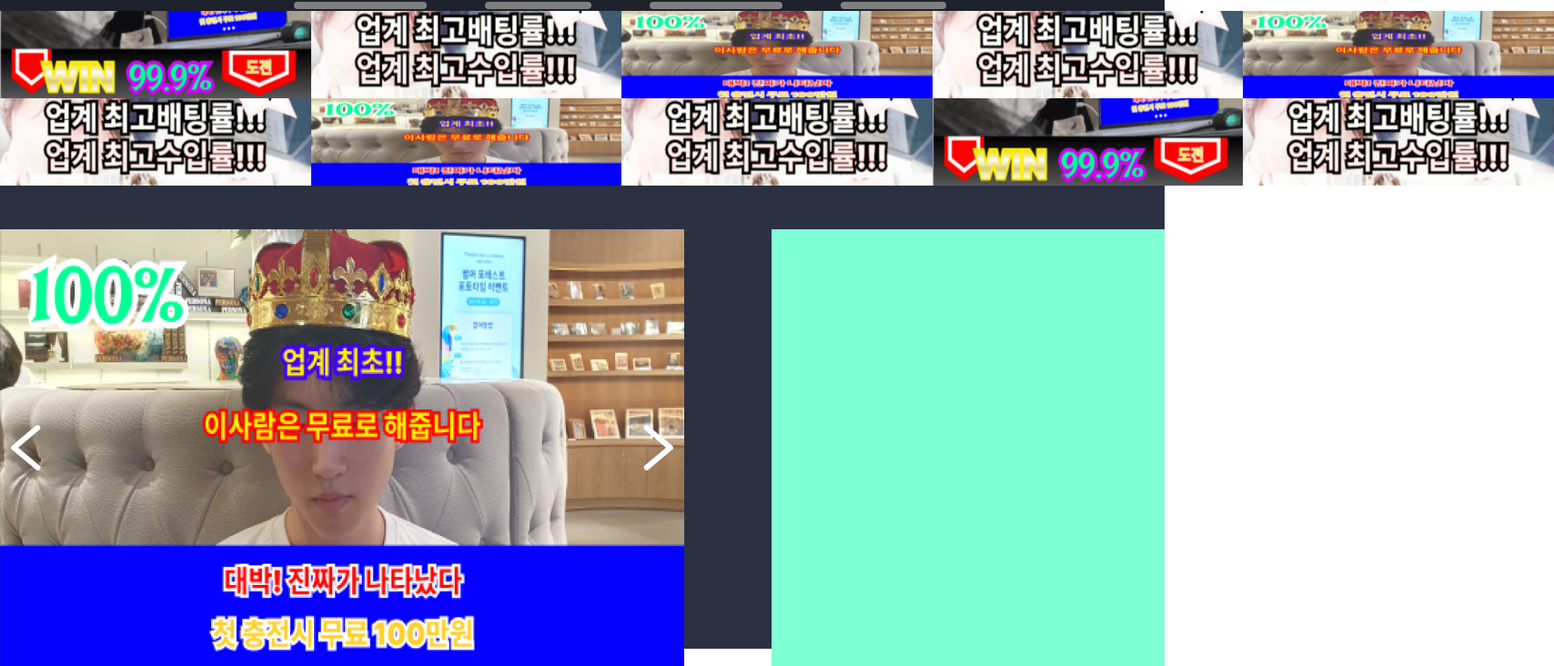
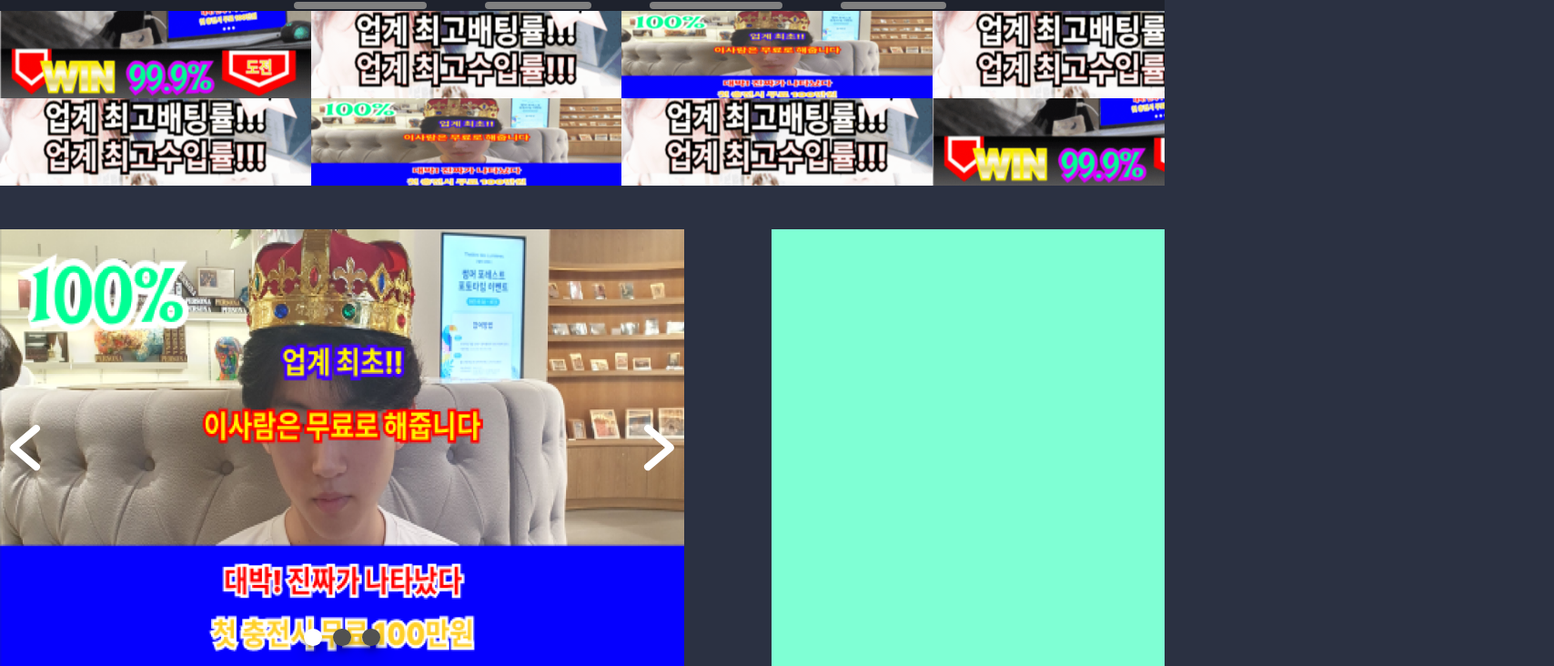
Before and after one commit to Gaft-sdhs/no-gambling-front, a React (Vite) app: page / in a window 1280 px wide. Shown: the part 87-819 px from the top of the page at 91% size, 1708 px wide, since content can reach past the window. Built offline with nearby package versions, Linux system fonts and the light colour scheme.

Commit message:
슬라이더 모션 제작중

```diff
--- a/src/App.jsx
+++ b/src/App.jsx
@@ -1,6 +1,7 @@
 import { useState } from "react";
 import Header from "./components/header/Header";
 import Content from "./components/content/Content";
+import Script from "./Script";
 
 import "./css/App.css";
 
@@ -9,6 +10,7 @@ function App() {
     <>
       <Header />
       <Content />
+      <Script />
     </>
   );
 }
--- /dev/null
+++ b/src/Script.jsx
@@ -0,0 +1,9 @@
+const Script = ()=>{
+  return (
+    <script>
+
+    </script>
+  )
+}
+
+export default Script;
--- /dev/null
+++ b/src/components/content/Dots.jsx
@@ -0,0 +1,12 @@
+import "./css/dots.css"
+const Dots = ()=>{
+  return (
+    <div className="dots">
+      <span id="1" className="selected dot"></span>
+      <span id="2" className="dot"></span>
+      <span id="3" className="dot"></span>
+    </div>
+  )
+}
+
+export default Dots;
--- a/src/components/content/Sliders.jsx
+++ b/src/components/content/Sliders.jsx
@@ -1,6 +1,7 @@
 import "./css/slider.css";
 import SliderItem from "./SliderItem";
 import Arrow from "./Arrow";
+import Dots from "./Dots";
 
 const Slider = () => {
   return (
@@ -19,6 +20,7 @@ const Slider = () => {
           left: "100%",
         }}
       />
+      <Dots />
     </div>
   );
 };
--- a/src/components/content/css/arrow.css
+++ b/src/components/content/css/arrow.css
@@ -14,7 +14,7 @@ cursor: pointer;
   display: inline-block;
   position: absolute;
   width: 2.5rem;
-  height: 0.4rem;
+  height: 0.5rem;
   background-color: white;
   border-radius: 15px;
 }
@@ -22,11 +22,11 @@ cursor: pointer;
 .arrow > .top {
   top: 0;
   left: 0;
-  transform: rotate(320deg) translateY(13px);
+  transform: rotate(320deg) translateY(12px);
 }
 
 .arrow > .bottom {
   bottom: 0;
   left: 0;
-  transform: rotate(40deg) translateY(-13px);
+  transform: rotate(40deg) translateY(-12px);
 }
--- /dev/null
+++ b/src/components/content/css/dots.css
@@ -0,0 +1,34 @@
+.dots {
+  width: 10rem;
+  height: 4rem;
+
+  position: absolute;
+  bottom: -2rem;
+  left: 50%;
+  transform: translate(-50%, -50%);
+  /* background-color: black; */
+
+  display: flex;
+  flex-direction: row;
+  justify-content: center;
+  align-items: center;
+  gap: 0.8rem;
+}
+
+.dot {
+  display: inline-block;
+
+  width: 1.2rem;
+  height: 1.2rem;
+
+  border-radius: 50%;
+
+  background-color: rgb(81, 81, 81);
+  /* opacity: 0.95; */
+
+  box-shadow: 0 10px 20px rgba(0,0,0,0.19), 0 6px 6px rgba(0,0,0,0.23);
+}
+
+.selected {
+  background-color: rgb(255, 255, 255);
+}
--- a/src/components/header/css/banners.css
+++ b/src/components/header/css/banners.css
@@ -4,6 +4,7 @@
   display: flex;
   flex-direction: row;
   flex-wrap: wrap;
+  overflow: hidden;
 }
 
 .banners > .bannerContainer {
--- a/src/css/index.css
+++ b/src/css/index.css
@@ -8,6 +8,7 @@
 body {
   width: 100%;
   height: 100vh;
+  background-color: #2B3142;
 }
 a {
   color: white;
```
